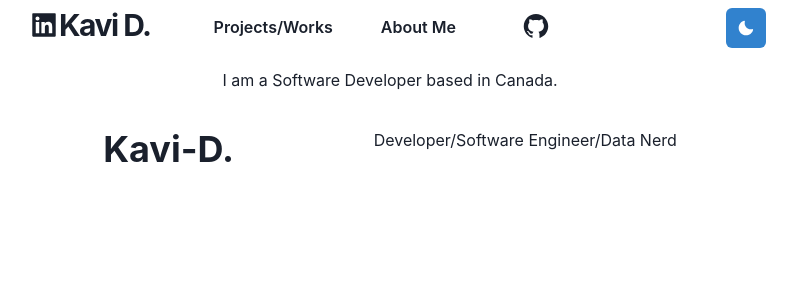
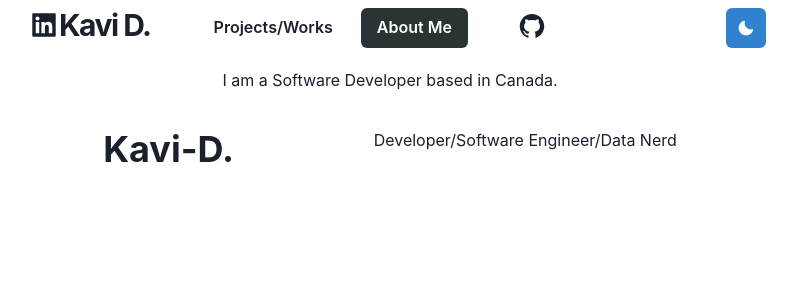
Before and after one commit to Kavi-D/Portfolio, a Next.js app in the folder app-local/: page / in a window 1280 px wide. Shown: the top 300 px of the page, without its empty margins (250-1047 px from the left). Built offline with nearby package versions, Linux system fonts and the light colour scheme.

Commit message:
adding appropriate routing and styling for buttons on the app

```diff
--- a/app-local/components/layouts/Navbar.js
+++ b/app-local/components/layouts/Navbar.js
@@ -26,7 +26,31 @@ import { IoLogoGithub } from 'react-icons/io5'
 import  Githublogo  from '../Githublogo'
 import react from 'react';
 
-const Navbar  = () => {
+const LinkLayout = ({href,children, path, ...props}) => {
+  const active = (path === href)
+
+  const inactiveColor = useColorModeValue('gray200', 'whiteAlpha.900')
+
+  return(
+    <NextLink href = {href} passHref>
+      <Link  p={2}
+        bg={active ? 'white' : undefined}
+        color={active ? '#202023' : inactiveColor}{...props}>
+        <Button variant = 'ghost' ml = {3}
+        display={{ base: 'none', md: 'flex' }}
+        bg = {active ? '#2b3434' : undefined}
+        color = {active ? 'white' : inactiveColor}
+        >
+          {children}
+          </Button>
+
+      </Link>
+    </NextLink>
+  )
+}
+
+const Navbar  = (props) => {
+  const { path } = props;
     return (
         <Box position = "fixed" as="nav" w="100%" bg = {useColorModeValue('#ffffff40', '#20202380')}
         style = {{ backdropFilter: 'blur(10px)'}}>
@@ -39,8 +63,13 @@ const Navbar  = () => {
 
           <HStack spacing = "40px" direction={'column'}>
             <Flex spacing = "20px">
-                <Button variant = 'ghost' ml = {3} display={{ base: 'none', md: 'flex' }}>Projects/Works</Button>
-                <Button variant = 'ghost' ml = {4} display={{ base: 'none', md: 'flex' }}>About Me</Button>
+                <LinkLayout href="/works" path = {path}>
+                  Projects/Works
+                </LinkLayout>
+
+                <LinkLayout href="/" path = {path}>
+                About Me
+                </LinkLayout>
             </Flex>
                 <Githublogo/>
           </HStack>
--- a/app-local/components/layouts/main.js
+++ b/app-local/components/layouts/main.js
@@ -6,7 +6,7 @@ import Navbar from './Navbar'
 const Main = ({children, router }) => {
     return (
         <Box as="main" pb = {8}>
-            <Navbar/>
+            <Navbar path = {router.asPath}/>
             <Head>
                 <meta name = "viewport" content="width = device-width, initial-scale =1"/>
                 <title> Kavi D - Homepage</title>
--- a/app-local/pages/index.js
+++ b/app-local/pages/index.js
@@ -4,7 +4,7 @@ const Page = () => {
   return (
 
     <Container>
-      <Box borderRadius = 'lg' bg = '#ffffff40' p = {3} mb = {6} align = "center">
+      <Box padding-top = "10px" borderRadius = 'lg' bg = '#ffffff40' p = {3} mb = {6} align = "center">
          I am a Software Developer based in Canada.
       </Box>
 
--- a/app-local/pages/works.js
+++ b/app-local/pages/works.js
@@ -5,3 +5,5 @@ const Works = () => {
         <div>this is works page</div>
     )
 }
+
+export default Works;
```
